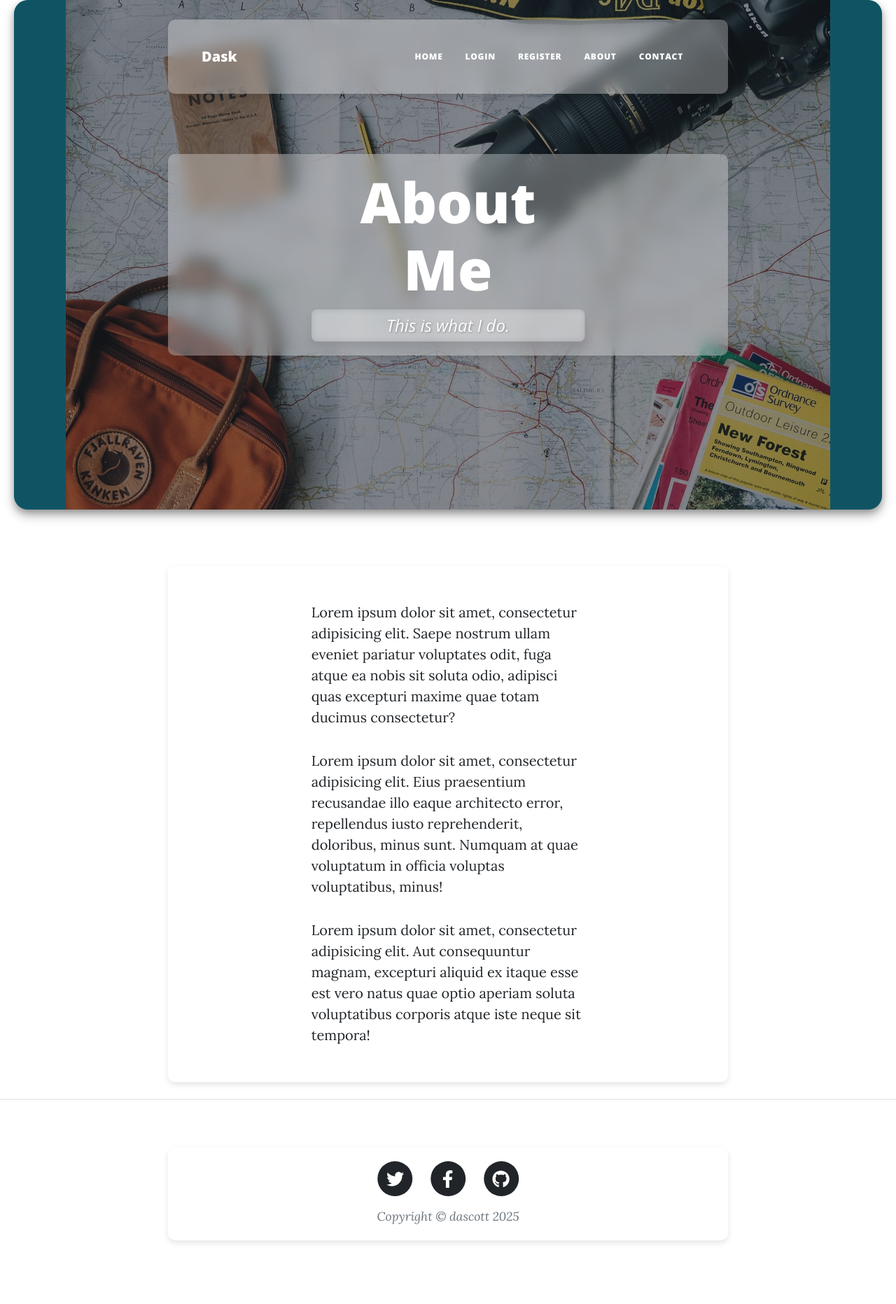
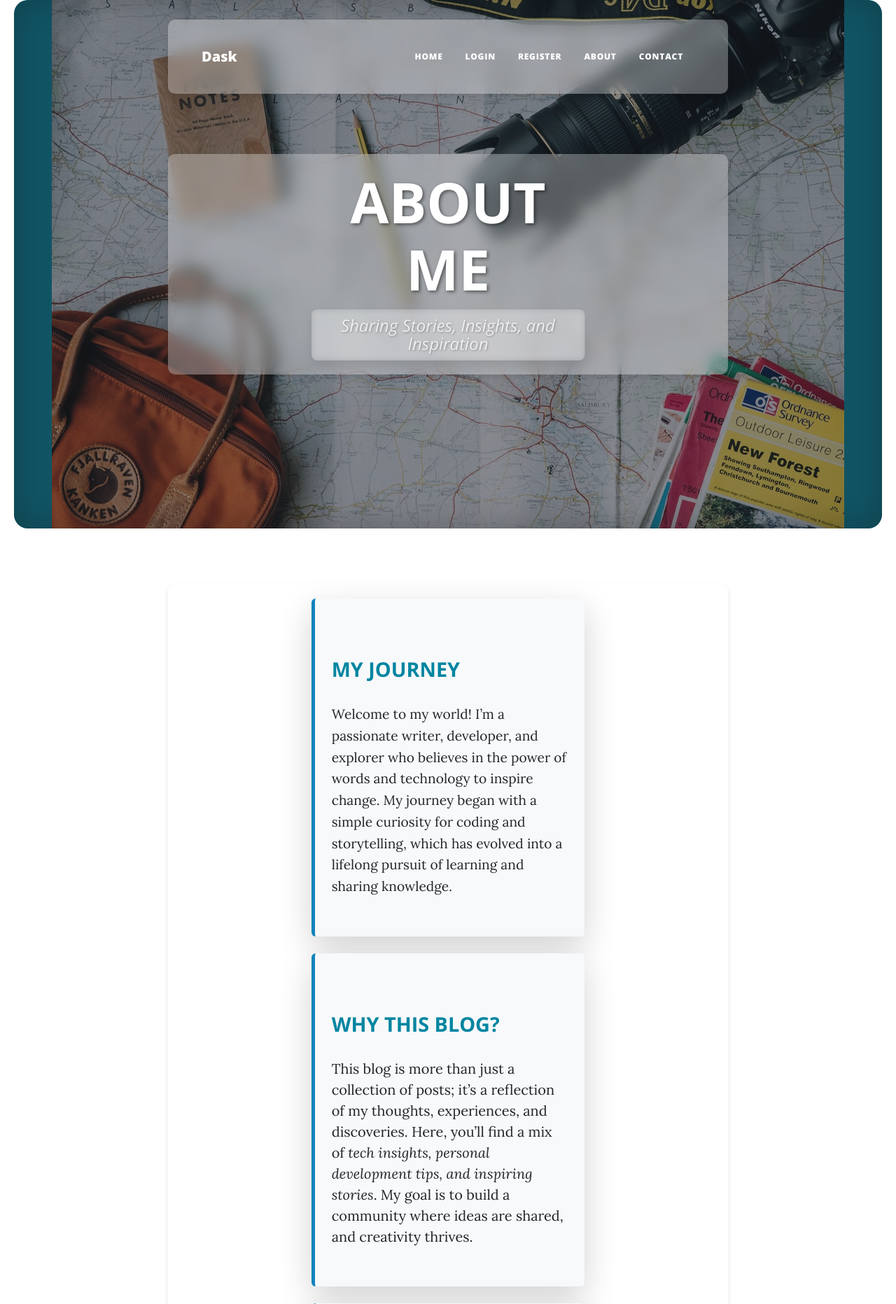
Before and after one commit to Dascott1990/blog-project, a Flask app: page /about in a window 1280 px wide. Shown: the top 1863 px of the page at 70% size. Before the commit the page ends 1776 px from the top, so only its background shows below. Run offline with Flask 3, Linux system fonts and the light colour scheme; some libraries are stand-ins or nearby versions.

Commit message:
Updated About Me page

```diff
--- a/templates/about.html
+++ b/templates/about.html
@@ -1,47 +1,87 @@
 {% include "header.html" %}
 
-<!-- Page Header-->
-<header
-  class="masthead"
-  style="background-image: url('../static/assets/img/about-bg.jpg')"
->
+<!-- Page Header -->
+<header class="masthead" style="background-image: url('../static/assets/img/about-bg.jpg'); box-shadow: inset 0 0 50px rgba(0, 0, 0, 0.3);">
   <div class="container position-relative px-4 px-lg-5">
     <div class="row gx-4 gx-lg-5 justify-content-center">
-      <div class="col-md-10 col-lg-8 col-xl-7">
+      <div class="col-md-10 col-lg-8 col-xl-7 text-center">
         <div class="page-heading">
-          <h1>About Me</h1>
-          <span class="subheading">This is what I do.</span>
+          <h1 class="text-uppercase fw-bold" style="color: #fff; text-shadow: 2px 2px 5px rgba(0, 0, 0, 0.5);">About Me</h1>
+          <span class="subheading" style="color: rgba(255, 255, 255, 0.8); font-style: italic;">Sharing Stories, Insights, and Inspiration</span>
         </div>
       </div>
     </div>
   </div>
 </header>
-<!-- Main Content-->
-<main class="mb-4">
+
+<!-- Main Content -->
+<main class="mb-5">
   <div class="container px-4 px-lg-5">
     <div class="row gx-4 gx-lg-5 justify-content-center">
       <div class="col-md-10 col-lg-8 col-xl-7">
-        <p>
-          Lorem ipsum dolor sit amet, consectetur adipisicing elit. Saepe
-          nostrum ullam eveniet pariatur voluptates odit, fuga atque ea nobis
-          sit soluta odio, adipisci quas excepturi maxime quae totam ducimus
-          consectetur?
-        </p>
-        <p>
-          Lorem ipsum dolor sit amet, consectetur adipisicing elit. Eius
-          praesentium recusandae illo eaque architecto error, repellendus iusto
-          reprehenderit, doloribus, minus sunt. Numquam at quae voluptatum in
-          officia voluptas voluptatibus, minus!
-        </p>
-        <p>
-          Lorem ipsum dolor sit amet, consectetur adipisicing elit. Aut
-          consequuntur magnam, excepturi aliquid ex itaque esse est vero natus
-          quae optio aperiam soluta voluptatibus corporis atque iste neque sit
-          tempora!
-        </p>
+        <div class="about-box p-4 rounded shadow-lg bg-light">
+          <h2 class="section-heading text-primary">My Journey</h2>
+          <p class="lead">
+            Welcome to my world! I’m a passionate <strong>writer, developer, and explorer</strong> who believes in the power of words and technology to inspire change.
+            My journey began with a simple curiosity for coding and storytelling, which has evolved into a lifelong pursuit of learning and sharing knowledge.
+          </p>
+        </div>
+
+        <div class="about-box p-4 mt-4 rounded shadow-lg bg-light">
+          <h2 class="section-heading text-primary">Why This Blog?</h2>
+          <p>
+            This blog is more than just a collection of posts; it’s a reflection of my thoughts, experiences, and discoveries.
+            Here, you’ll find a mix of <em>tech insights, personal development tips, and inspiring stories</em>.
+            My goal is to build a community where ideas are shared, and creativity thrives.
+          </p>
+        </div>
+
+        <div class="about-box p-4 mt-4 rounded shadow-lg bg-light">
+          <h2 class="section-heading text-primary">What You Can Expect</h2>
+          <ul class="list-unstyled">
+            <li><i class="fas fa-check-circle text-success"></i> In-depth articles on technology, coding, and web development.</li>
+            <li><i class="fas fa-check-circle text-success"></i> Real-life experiences and lessons learned from my journey.</li>
+            <li><i class="fas fa-check-circle text-success"></i> Motivational insights to help you grow personally and professionally.</li>
+            <li><i class="fas fa-check-circle text-success"></i> A space where we can connect, learn, and inspire each other.</li>
+          </ul>
+        </div>
+
+        <div class="about-box p-4 mt-4 rounded shadow-lg bg-light text-center">
+          <h2 class="section-heading text-primary">Let's Connect!</h2>
+          <p>
+            I love engaging with my readers! Feel free to reach out via comments, emails, or social media.
+            Let’s <span class="fw-bold">build something amazing together</span>.
+          </p>
+        </div>
       </div>
     </div>
   </div>
 </main>
 
 {% include "footer.html" %}
+
+<style>
+  .about-box {
+    background: #fff;
+    border-left: 5px solid #1484bc;
+    box-shadow: 5px 5px 15px rgba(0, 0, 0, 0.1);
+    transition: all 0.3s ease-in-out;
+  }
+
+  .about-box:hover {
+    transform: translateY(-5px);
+    box-shadow: 5px 5px 20px rgba(0, 0, 0, 0.2);
+  }
+
+  .section-heading {
+    font-size: 1.8rem;
+    font-weight: bold;
+    text-transform: uppercase;
+    margin-bottom: 15px;
+  }
+
+  .lead {
+    font-size: 1.2rem;
+    line-height: 1.6;
+  }
+</style>
```
